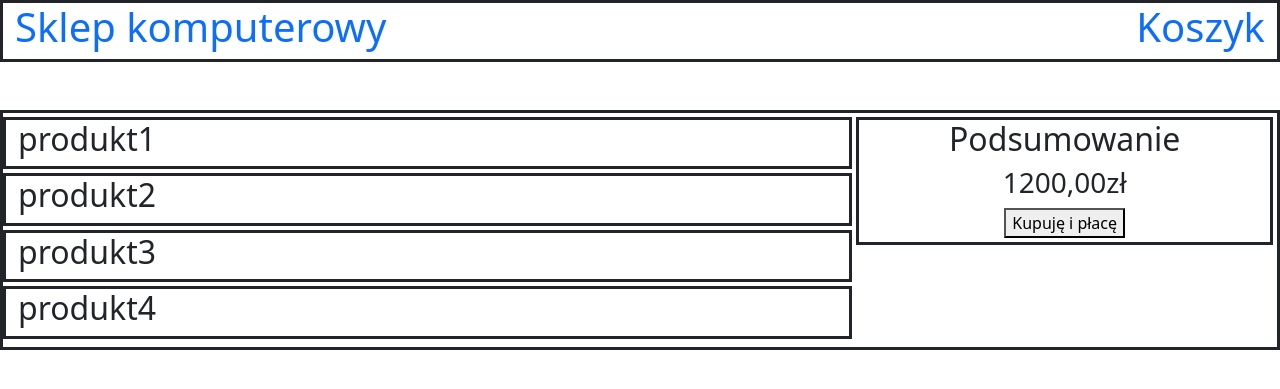
After one commit to Saga543/django_sklep, a Django app: page /koszyk/ in a window 1280 px wide. The commit adds this page. Shown: the top 389 px of the page. Run offline with Django 4.2, Linux system fonts and the light colour scheme.

Commit message:
Dodanie szkicu koszyka

```diff
--- a/sklep/templates/sklep_szablony/base.html
+++ b/sklep/templates/sklep_szablony/base.html
@@ -10,10 +10,14 @@
     <div class="container-fluid">
             <div class="row mb-5" style="border-style: solid;">
                 <div class="col-10">
-                    <h1>Sklep komputerowy</h1>
+                    <a href="{% url 'glowna' %}" style="text-decoration: none">
+                        <h1>Sklep komputerowy</h1>
+                    </a>
                 </div>
                 <div class="col-2">
-                    <h1 class="float-end">Koszyk</h1>
+                    <a href="{% url 'koszyk' %}" style="text-decoration: none">
+                        <h1 class="float-end">Koszyk</h1>
+                    </a>
                 </div>
             </div>
             {% block content %}
--- /dev/null
+++ b/sklep/templates/sklep_szablony/koszyk.html
@@ -0,0 +1,25 @@
+        {% extends 'sklep_szablony/base.html' %}
+        {% block content %}
+        <div class="row py-1" style="border-style: solid;">
+            <div class="col-8">
+                <div class="row mb-1" style="border-style: solid;">
+                    <h2>produkt1</h2>
+                </div>
+                <div class="row mb-1" style="border-style: solid;">
+                    <h2>produkt2</h2>
+                </div>
+                <div class="row mb-1" style="border-style: solid;">
+                    <h2>produkt3</h2>
+                </div>
+                <div class="row mb-1" style="border-style: solid;">
+                    <h2>produkt4</h2>
+                </div>
+            </div>
+
+            <div class="col mx-1 mb-1 pb-1 text-center" style="border-style: solid; height: 0%;">
+                <h2>Podsumowanie</h2>
+                <h3>1200,00zł</h3>
+                <button type="button">Kupuję i płacę</button>
+            </div>
+        </div>
+        {% endblock %}
--- a/sklep/urls.py
+++ b/sklep/urls.py
@@ -6,4 +6,5 @@ urlpatterns = [
     path('karty_graficzne/', views.zwroc_karty_graficzne, name='karty_graficzne'),
     path('procesory/', views.zwroc_procesory, name='procesory'),
     path('peryferia/', views.zwroc_peryferia, name='peryferia'),
+    path('koszyk/', views.koszyk, name='koszyk'),
 ]
--- a/sklep/views.py
+++ b/sklep/views.py
@@ -21,3 +21,7 @@ def zwroc_procesory(request):
 def zwroc_peryferia(request):
     peryferia = Akcesoria.objects.filter(kategoria=3)
     return render(request, 'sklep_szablony/peryferia.html', {'peryferia': peryferia})
+
+
+def koszyk(request):
+    return render(request, 'sklep_szablony/koszyk.html', None)
```
Also changed, not shown: sklep/models.py (line endings or trailing spaces).
